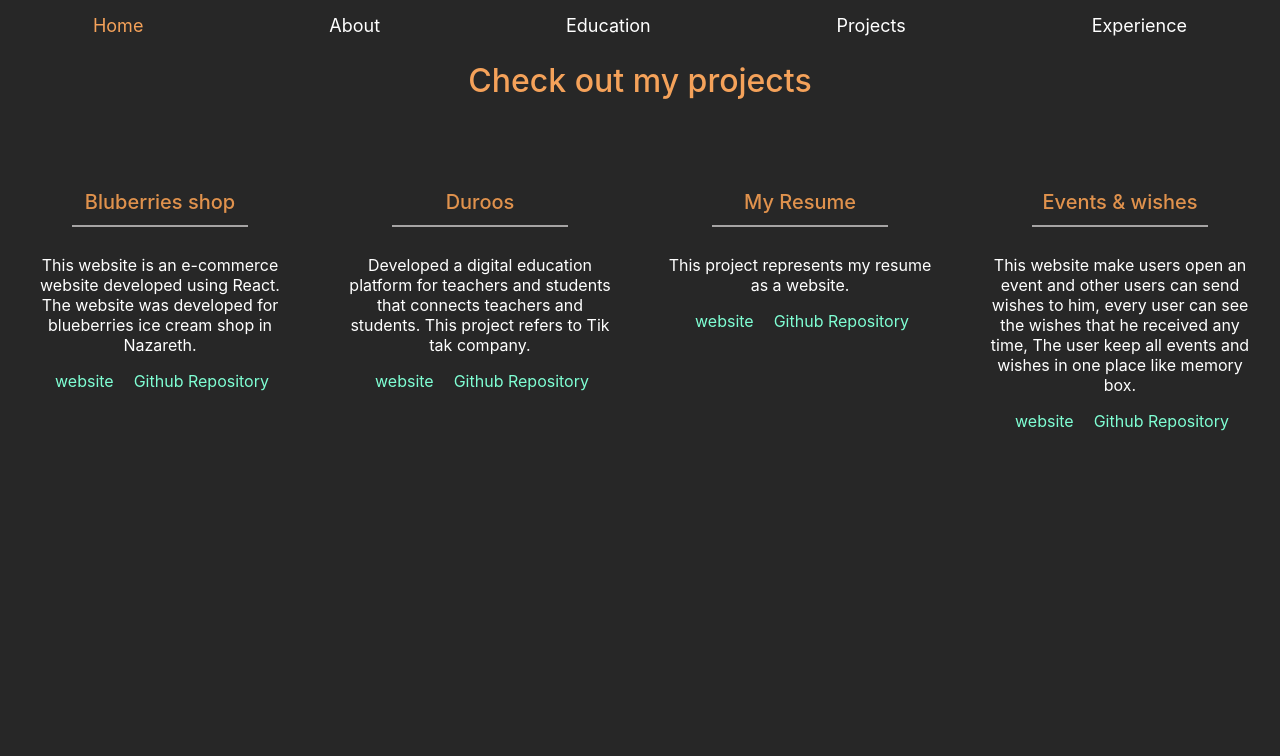
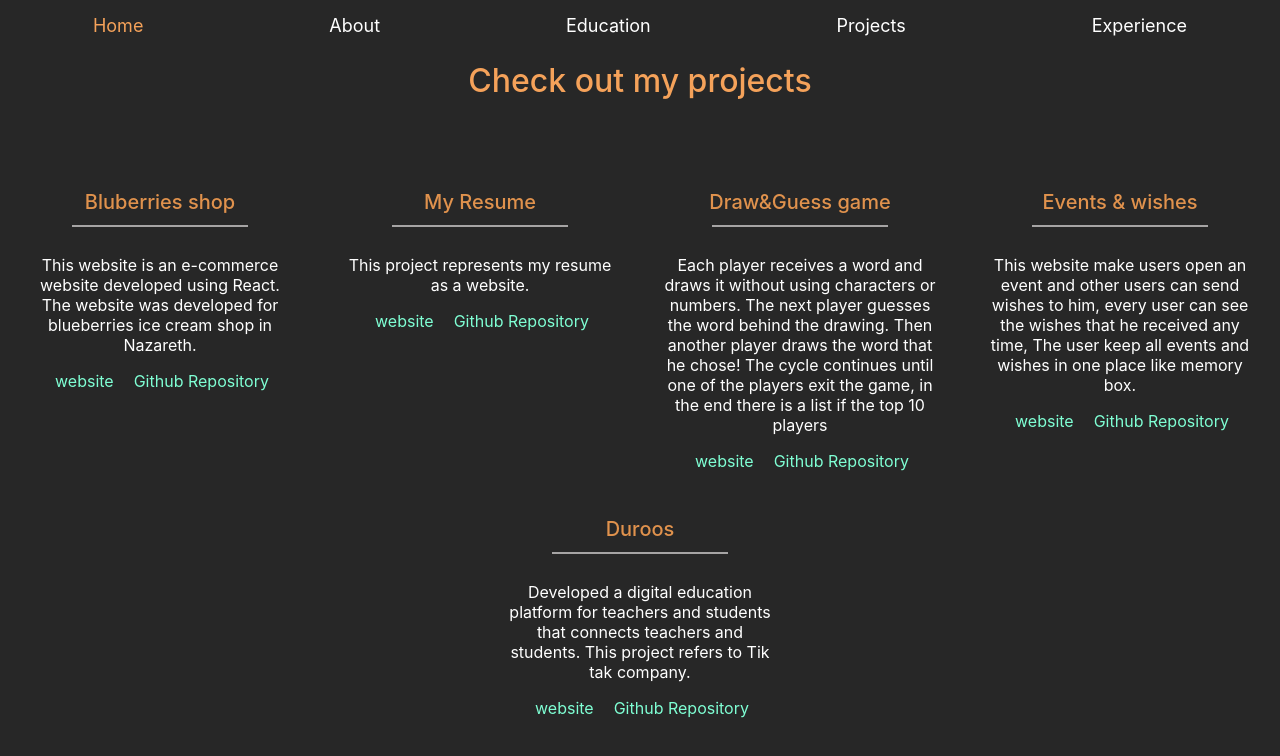
Before and after one commit to hadi1616/myResume, a React (Create React App) app in the folder my_resume/: page /projects in a window 1280 px wide. Shown: the top 756 px of the page. Built offline with nearby package versions, Linux system fonts and the light colour scheme.

Commit message:
add another project to the resume

```diff
--- a/my_resume/src/components/Projects/Projects.js
+++ b/my_resume/src/components/Projects/Projects.js
@@ -8,15 +8,19 @@ function Works() {
 
     const [workProps, setWorkProp] = React.useState(
         {
-            workTitle: { first: 'Bluberries shop', second: 'Duroos', third: 'My Resume', furth: 'Events & wishes' },
+            workTitle: { first: 'Bluberries shop', second: 'My Resume', third: 'Draw&Guess game', furth: 'Events & wishes', fifth: 'Duroos' },
+
             workDescription: {
                 first: 'This website is an e-commerce website developed using React. The website was developed for blueberries ice cream shop in Nazareth.',
-                second: 'Developed a digital education platform for teachers and students that connects teachers and students. This project refers to Tik tak company.',
-                third: 'This project represents my resume as a website.',
-                furth: 'This website make users open an event and other users can send wishes to him, every user can see the wishes that he received any time, The user keep all events and wishes in one place like memory box.'
+                second: 'This project represents my resume as a website.',
+                third: 'Each player receives a word and draws it without using characters or numbers. The next player guesses the word behind the drawing. Then another player draws the word that he chose! The cycle continues until one of the players exit the game, in the end there is a list if the top 10 players',
+                furth: 'This website make users open an event and other users can send wishes to him, every user can see the wishes that he received any time, The user keep all events and wishes in one place like memory box.',
+                fifth: 'Developed a digital education platform for teachers and students that connects teachers and students. This project refers to Tik tak company.'
             },
-            githubLink: { first: 'https://github.com/WebAhead8/Blueberries-Shop', second: 'https://github.com/WebAhead8/duroos-frontend', third: 'https://github.com/hadi1616/myResume', furth: 'https://github.com/WebAhead8/EventsApp-frontend' },
-            websiteLink: { first: 'https://blueberries.netlify.app/', second: 'https://eager-bhabha-b18fe5.netlify.app', third: 'https://hadi-moallem-resume.netlify.app', furth: 'https://eventsandwishes.netlify.app/' }
+
+            githubLink: { first: 'https://github.com/WebAhead8/Blueberries-Shop', second: 'https://github.com/hadi1616/myResume', third: 'https://github.com/hadi1616/draw-and-guess-front-end', furth: 'https://github.com/WebAhead8/EventsApp-frontend', fifth: 'https://github.com/WebAhead8/duroos-frontend' },
+
+            websiteLink: { first: 'https://blueberries.netlify.app/', second: 'https://hadi-moallem-resume.netlify.app', third: 'https://draw-guess-words.netlify.app', furth: 'https://eventsandwishes.netlify.app/', fifth: 'https://eager-bhabha-b18fe5.netlify.app' }
         }
     )
     return (
@@ -44,6 +48,10 @@ function Works() {
                     <Work workTitle={workProps.workTitle.furth} githubLink={workProps.githubLink.furth} websiteLink={workProps.websiteLink.furth} workDescription={workProps.workDescription.furth} />
                 </Slide>
 
+                <Slide top duration={1100}>
+                    <Work workTitle={workProps.workTitle.fifth} githubLink={workProps.githubLink.fifth} websiteLink={workProps.websiteLink.fifth} workDescription={workProps.workDescription.fifth} />
+                </Slide>
+
             </div>
         </div>
     )
```
